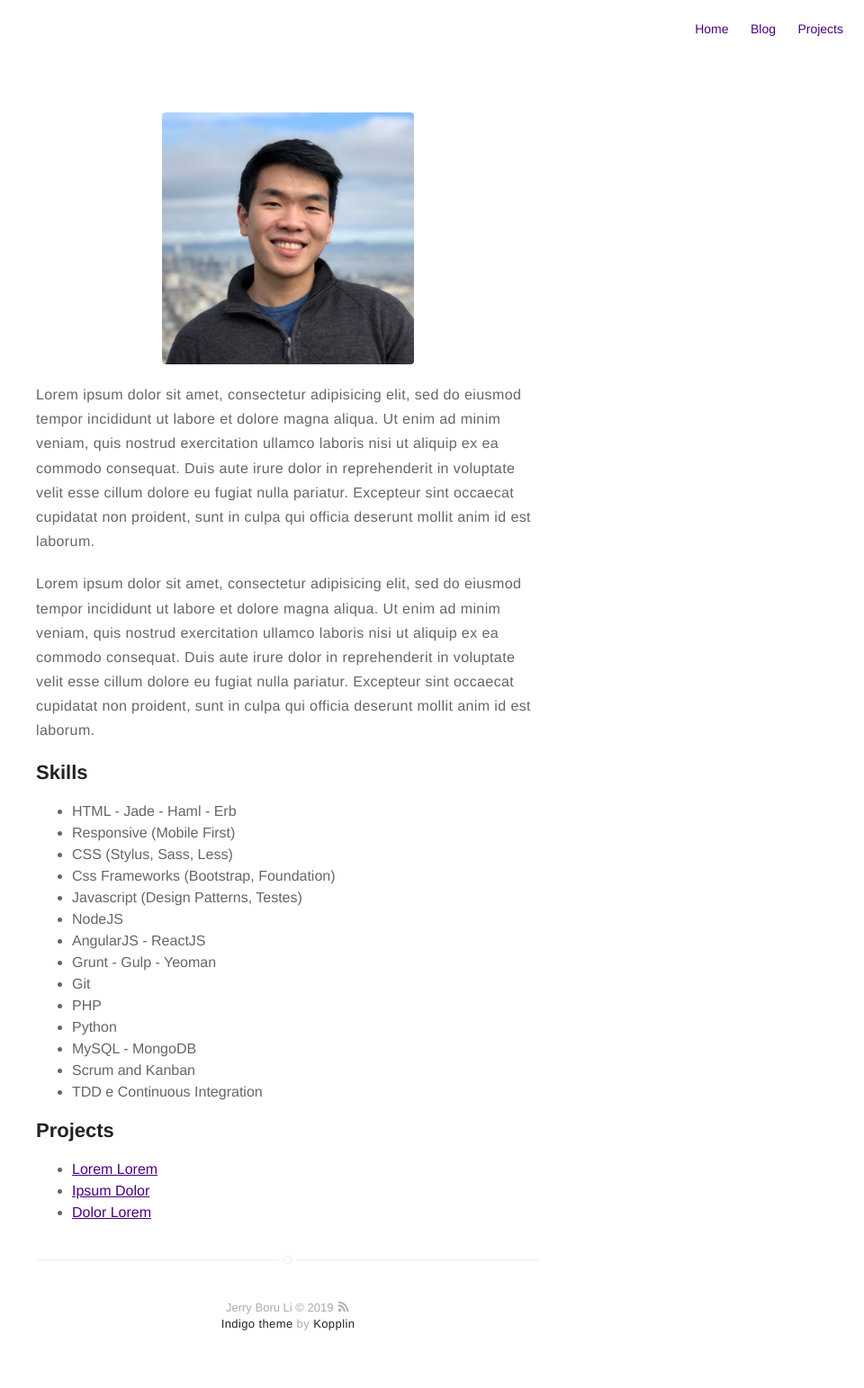
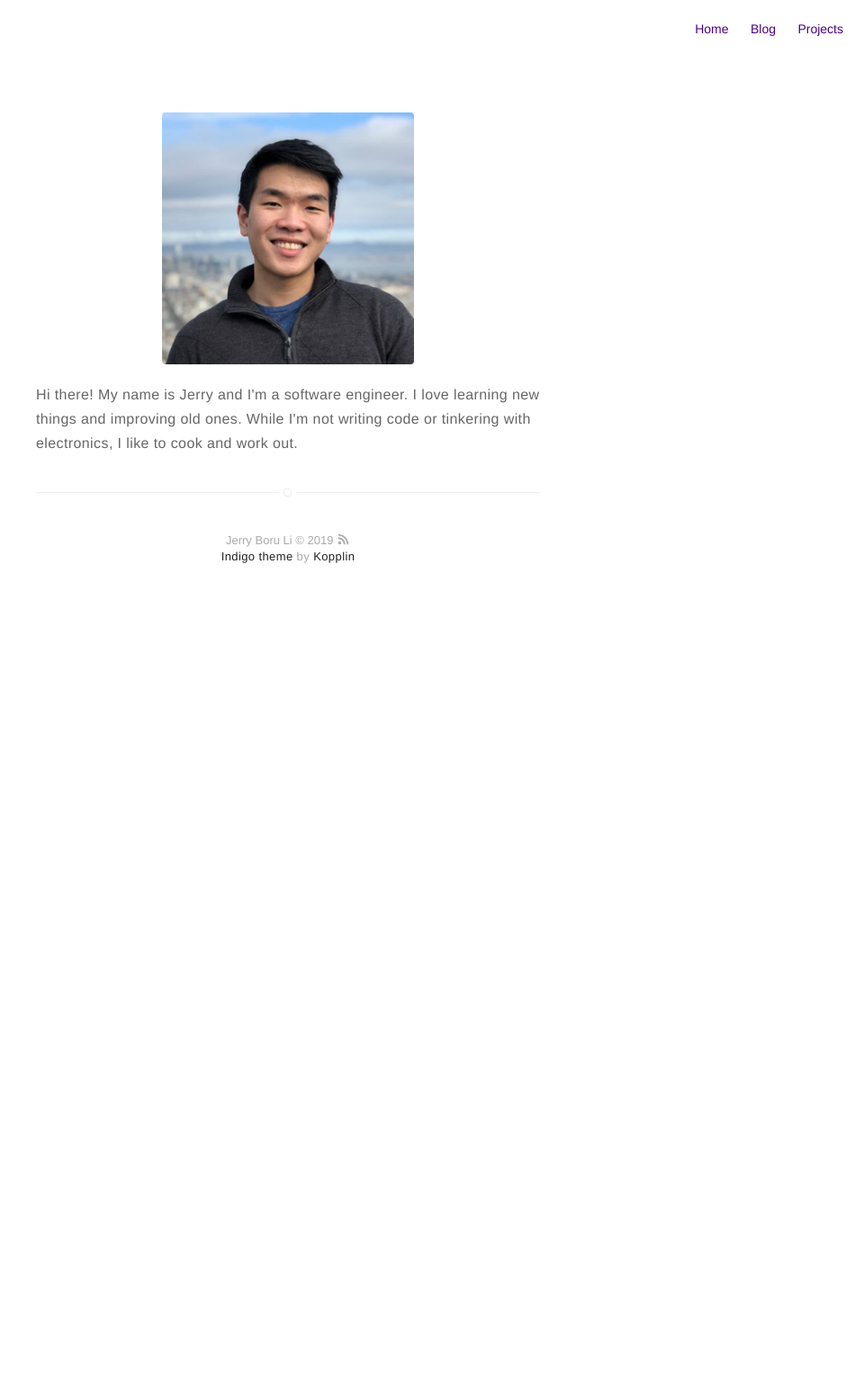
Before and after one commit to JerryBLi/jerrybli.github.io, a Jekyll site: the page built from about.md, in a window 1280 px wide. Shown: the whole page at 90% size, without its empty margins (320-1280 px from the left). Built offline with Jekyll 4.4.1, drawn with Linux system fonts in a browser that asks for light colours; after the commit the page ends 900 px from its top, so only the background shows below that.

Commit message:
placeholder update for about page

```diff
--- a/_config.yml
+++ b/_config.yml
@@ -37,7 +37,7 @@ disqus:
 #facebook: myfacebook
 #twitter: mytwitter
 # google: mygoogle
-# instagram: myinstagram
+instagram: epicurean.engineer
 # pinterest: mypinterest
 linkedin: jerryboruli
 # youtube: myyoutube
--- a/about.md
+++ b/about.md
@@ -4,43 +4,6 @@ layout: page
 ---
 ![Profile Image]({{ site.url }}/{{ site.picture }})
 
-<p>Lorem ipsum dolor sit amet, consectetur adipisicing elit, sed do eiusmod
-tempor incididunt ut labore et dolore magna aliqua. Ut enim ad minim veniam,
-quis nostrud exercitation ullamco laboris nisi ut aliquip ex ea commodo
-consequat. Duis aute irure dolor in reprehenderit in voluptate velit esse
-cillum dolore eu fugiat nulla pariatur. Excepteur sint occaecat cupidatat non
-proident, sunt in culpa qui officia deserunt mollit anim id est laborum.</p>
-
-<p>Lorem ipsum dolor sit amet, consectetur adipisicing elit, sed do eiusmod
-tempor incididunt ut labore et dolore magna aliqua. Ut enim ad minim veniam,
-quis nostrud exercitation ullamco laboris nisi ut aliquip ex ea commodo
-consequat. Duis aute irure dolor in reprehenderit in voluptate velit esse
-cillum dolore eu fugiat nulla pariatur. Excepteur sint occaecat cupidatat non
-proident, sunt in culpa qui officia deserunt mollit anim id est laborum.</p>
-
-<h2>Skills</h2>
-
-<ul class="skill-list">
-	<li>HTML - Jade - Haml - Erb</li>
-	<li>Responsive (Mobile First)</li>
-	<li>CSS (Stylus, Sass, Less)</li>
-	<li>Css Frameworks (Bootstrap, Foundation)</li>
-	<li>Javascript (Design Patterns, Testes)</li>
-	<li>NodeJS</li>
-	<li>AngularJS - ReactJS</li>
-	<li>Grunt - Gulp - Yeoman</li>
-	<li>Git</li>
-	<li>PHP</li>
-	<li>Python</li>
-	<li>MySQL - MongoDB</li>
-	<li>Scrum and Kanban</li>
-	<li>TDD e Continuous Integration</li>
-</ul>
-
-<h2>Projects</h2>
-
-<ul>
-	<li><a href="https://github.com/">Lorem Lorem</a></li>
-	<li><a href="https://github.com/">Ipsum Dolor</a></li>
-	<li><a href="https://github.com/">Dolor Lorem</a></li>
-</ul>
+<p>Hi there! My name is Jerry and I'm a software engineer. I love learning new things and
+improving old ones. While I'm not writing code or tinkering with electronics, I like to cook
+and work out. </p>
```
